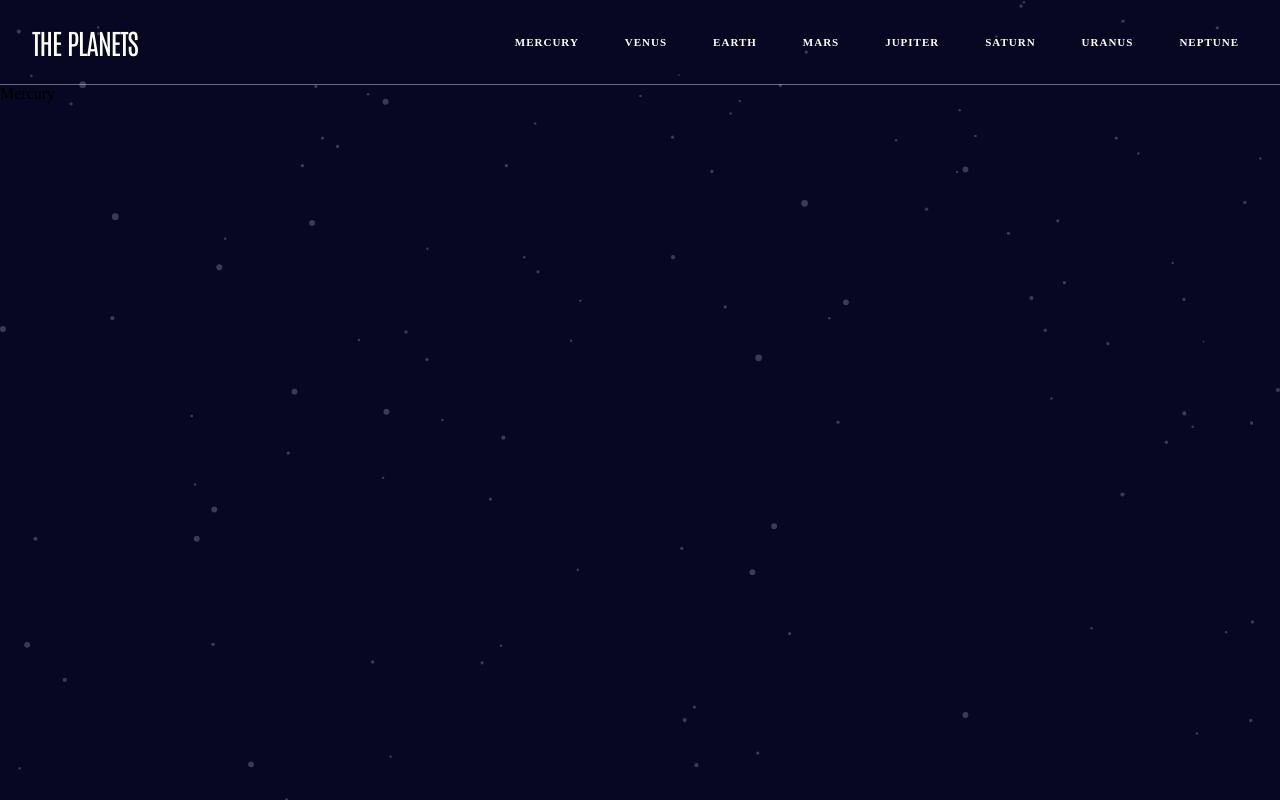
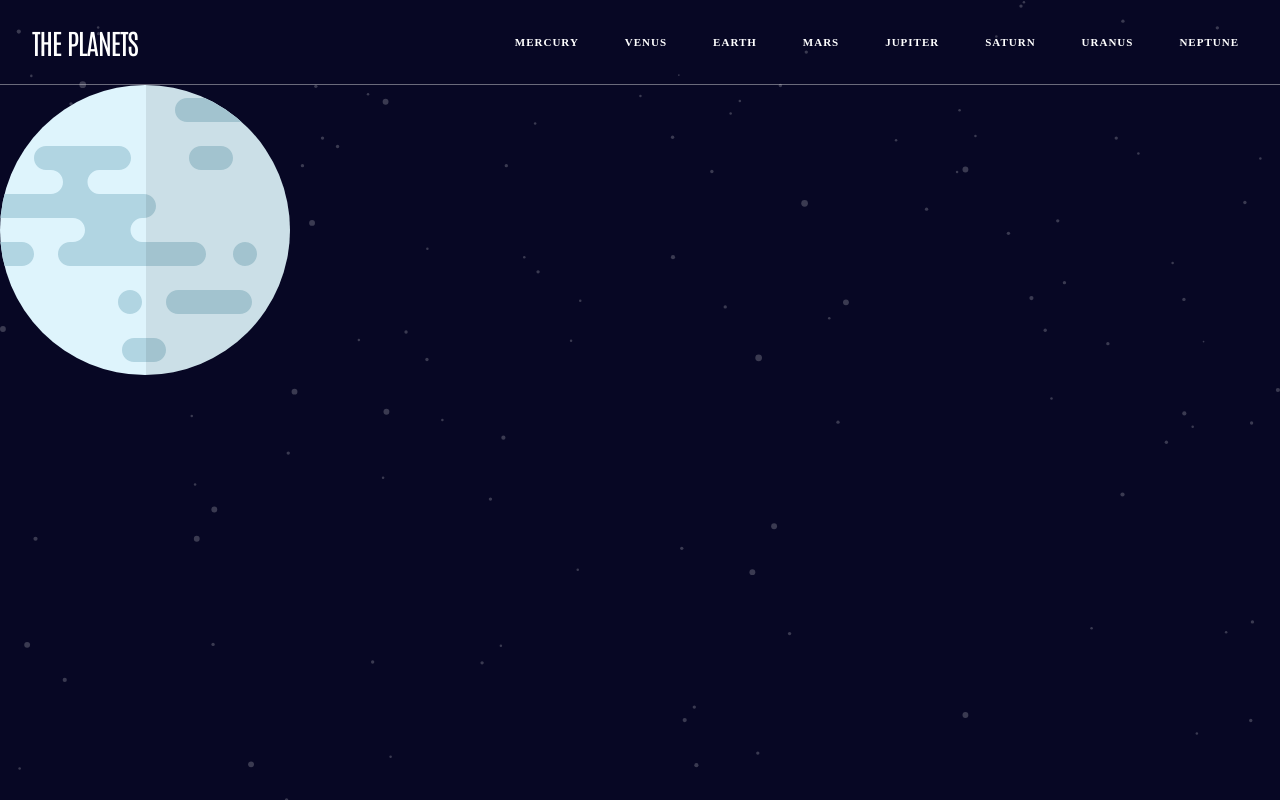
Before and after one commit to gia06/planets-fact-site, a React (Vite) app: page /mercury in a window 1280 px wide. Built offline with nearby package versions, Linux system fonts and the light colour scheme.

Commit message:
added type for planet data

```diff
--- a/src/components/Mercury.tsx
+++ b/src/components/Mercury.tsx
@@ -1,10 +1,18 @@
 import React from "react";
 import { Link, useNavigate } from "react-router-dom";
+import styled from "styled-components";
+import mercury from "../assets/planet-mercury.svg";
 
 function Mercury() {
   const navigate = useNavigate();
 
-  return <div>Mercury</div>;
+  return (
+    <PlanetContainer>
+      <img src={mercury} />
+    </PlanetContainer>
+  );
 }
 
 export default Mercury;
+
+const PlanetContainer = styled.div``;
```
Also changed, not shown: src/hooks/useFetch.tsx (added, +9 -0 lines), src/type/planetsType.ts (added, +22 -0 lines).
